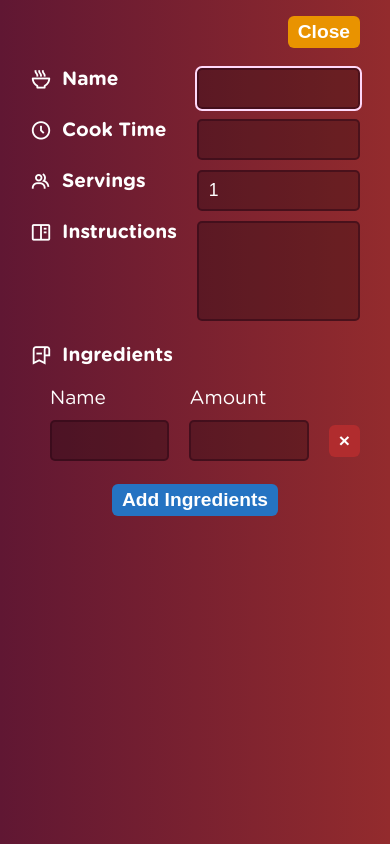
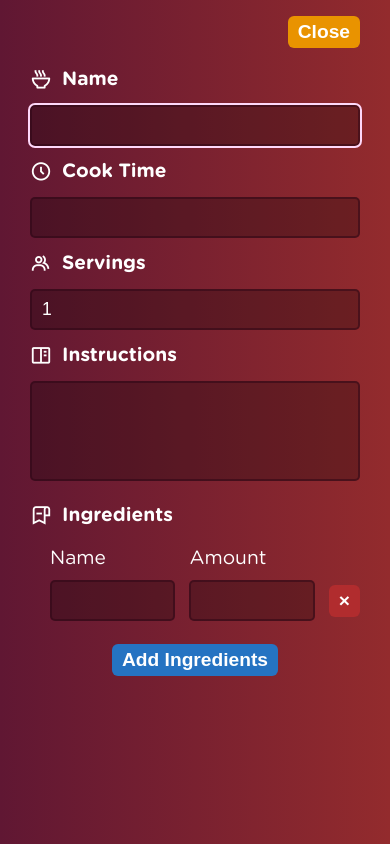
Before and after one commit to ysYassine/recipeland, a React (Vite) app: page / in a window 390 px wide. Both pictures are taken after a click on the button "Add Recipe". Shown: the top 844 px of the page. Built offline with nearby package versions, Linux system fonts and the light colour scheme.

Commit message:
recipe edit grid update

```diff
--- a/src/components/Recipe.jsx
+++ b/src/components/Recipe.jsx
@@ -2,7 +2,7 @@ import React, { useContext } from "react";
 import IngredientsList from "./IngredientsList";
 import { RecipeContext } from "./App";
 
-function H3TitleWithIcon({ icon, title, children }) {
+function H3TitleWithIcon({ icon, title }) {
   return (
     <div
       style={{
--- a/src/css/recipeEdit.css
+++ b/src/css/recipeEdit.css
@@ -55,8 +55,9 @@ textarea.recipe-edit__input {
   height: 100px;
 }
 
-@media (max-width: 1000px) {
+@media (max-width: 1110px) {
   .recipe-edit__details-grid {
+    grid-template-columns: 1fr;
     column-gap: 20px;
   }
   .recipe-edit__ingredients-grid {
@@ -66,6 +67,13 @@ textarea.recipe-edit__input {
 }
 
 @media (max-width: 840px) {
+  .recipe-edit__details-grid {
+    column-gap: 14px;
+    row-gap: 14px;
+  }
+  .recipe-edit__ingredients-grid {
+    column-gap: 14px;
+  }
   .recipe-edit {
     background-color: white;
     width: 100%;
```
